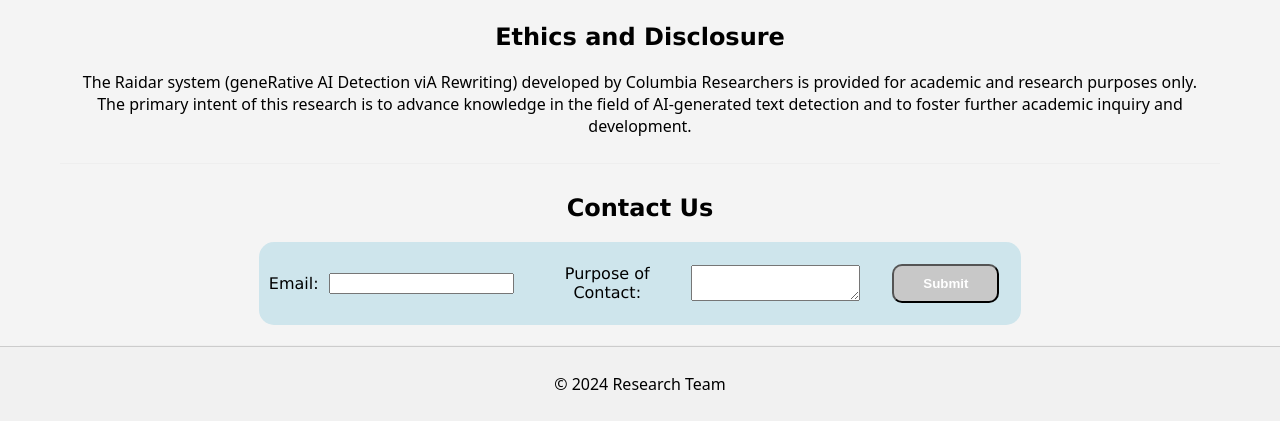
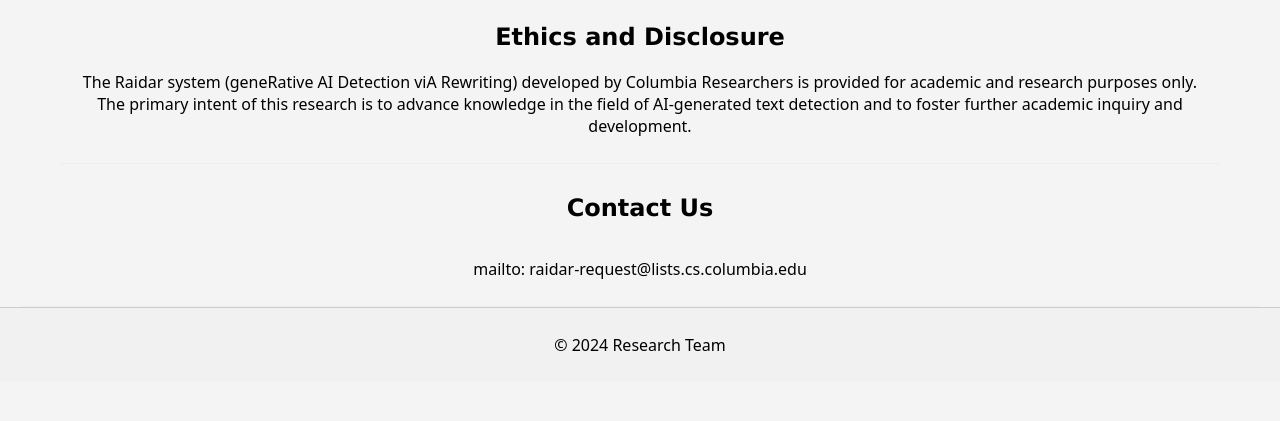
Before and after one commit to WeiHao97/Deepfake-Detection-Demo, a website: page views/index.html in a window 1280 px wide. Shown: the part 818-1239 px from the top of the page. After the commit the page ends 1200 px from the top, so only its background shows below. Drawn offline with Linux system fonts and the light colour scheme.

Commit message:
fix start issue

```diff
--- a/package.json
+++ b/package.json
@@ -4,6 +4,7 @@
   "description": "This repository hosts the AI Detection Demo Page, designed to showcase the capabilities of the \"Raidar\" system developed by Columbia Researchers. This interactive web demo focuses on distinguishing between human-generated and AI-generated texts, including code, highlighting potential applications and ethical considerations.",
   "main": "script.js",
   "scripts": {
+    "start": "node app.js",
     "test": "echo \"Error: no test specified\" && exit 1"
   },
   "keywords": [],
--- a/views/index.html
+++ b/views/index.html
@@ -60,17 +60,19 @@
                     <p>The Raidar system (geneRative AI Detection viA Rewriting) developed by Columbia Researchers is provided for academic and research purposes only. The primary intent of this research is to advance knowledge in the field of AI-generated text detection and to foster further academic inquiry and development.</p>
             </section>
             <section class='contact-form'>
-                <h2>Contact Us</h2>
-                <form action="/send" method="post">
-                    <div class="form-item">
-                        <label for="email">Email:</label>
-                        <input type="email" id="email" name="email" style="margin-right: 20px;">
-                        <label for="purpose">Purpose of Contact:</label>
-                        <textarea id="purpose" name="purpose"style="margin-right: 20px;"></textarea>
-                        <button type="submit" >Submit</button>
-                    </div>
-
-                </form>
+                    <h2>Contact Us</h2>
+                    <p>mailto: raidar-request@lists.cs.columbia.edu </p>
+<!--                <h2>Contact Us</h2>-->
+<!--                <form action="/send" method="post">-->
+<!--                    <div class="form-item">-->
+<!--                        <label for="email">Email:</label>-->
+<!--                        <input type="email" id="email" name="email" style="margin-right: 20px;">-->
+<!--                        <label for="purpose">Purpose of Contact:</label>-->
+<!--                        <textarea id="purpose" name="purpose"style="margin-right: 20px;"></textarea>-->
+<!--                        <button type="submit" >Submit</button>-->
+<!--                    </div>-->
+<!--                    -->
+<!--                </form>-->
             </section>
 
 
```
Also changed, not shown: README.md.
